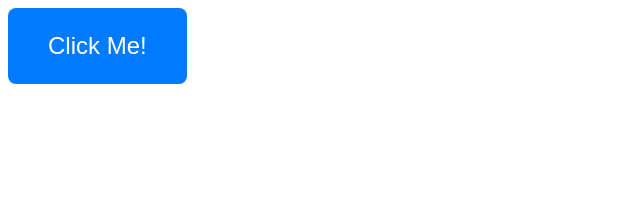
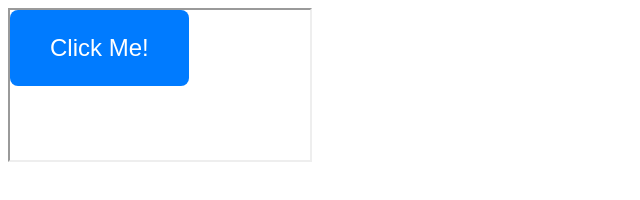
Before and after one commit to WeAreWebDevs/Learning-Coding, a plain HTML site: page Index.html in a window 1280 px wide. Shown: the whole page, without its empty margins (0-640 px from the left). Drawn offline with nearby package versions, Linux system fonts and the light colour scheme.

Commit message:
jnwufhewf

```diff
--- a/Index.html
+++ b/Index.html
@@ -6,7 +6,7 @@
     name="targetframe"
     allowTransparency="true"
     scrolling="no"
-    frameborder="0"
+    frameborder="5"
     >
 </iframe>
   </head>
```
